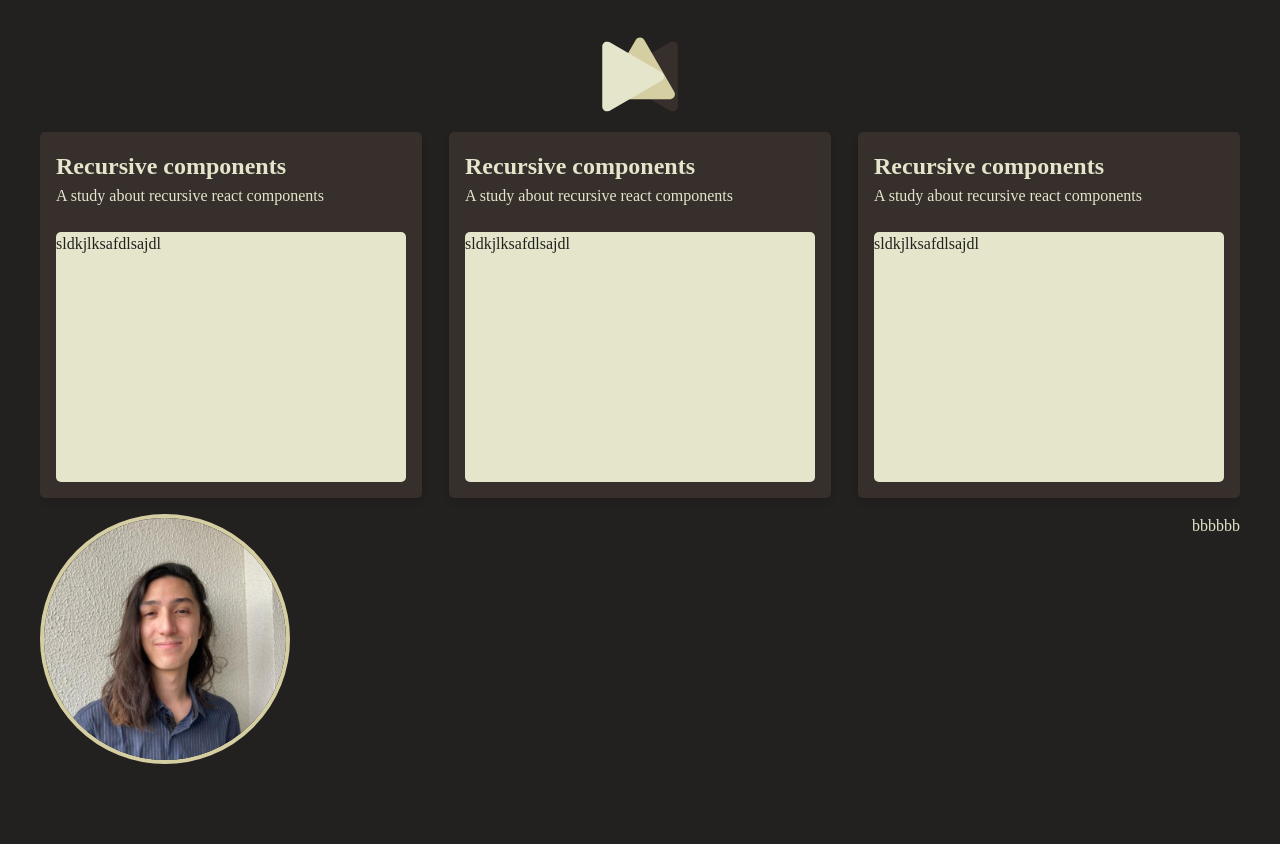
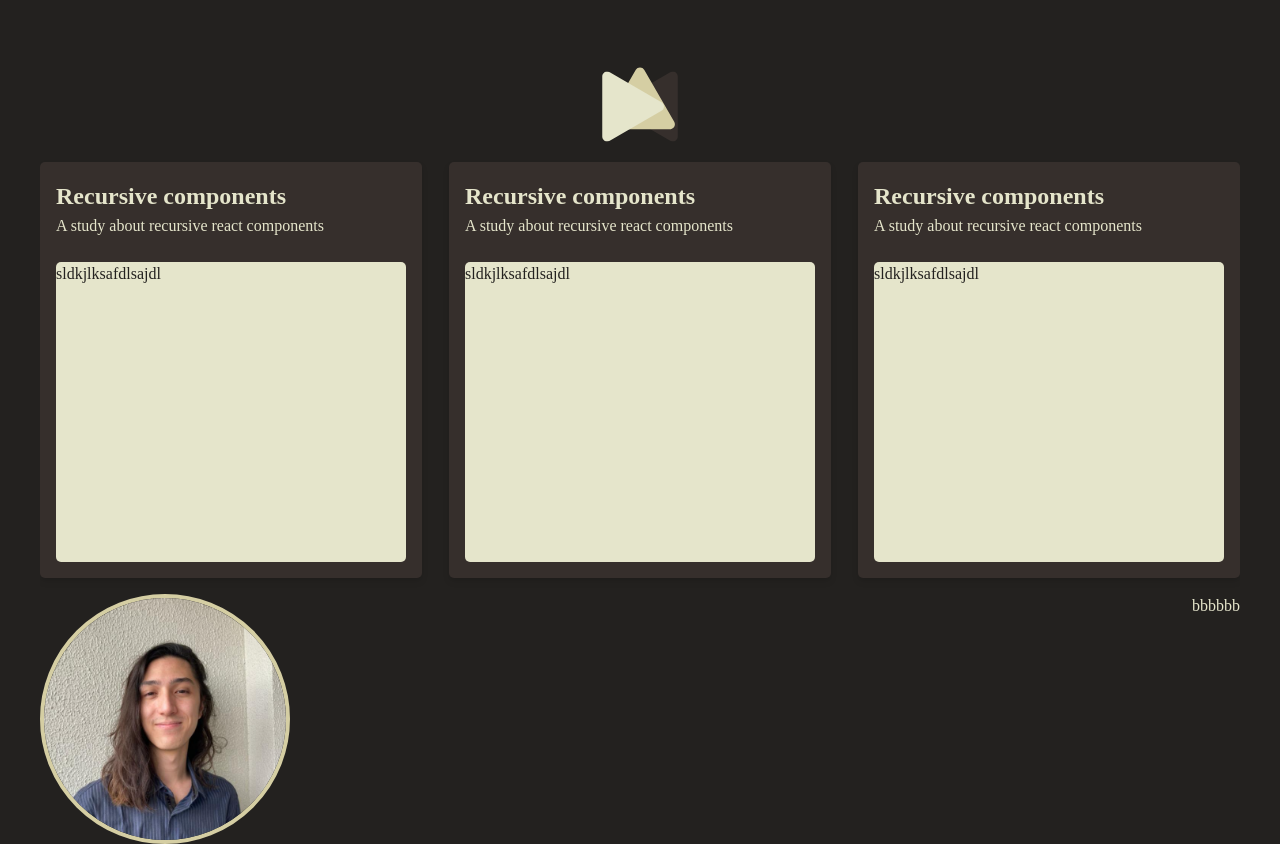
Before and after one commit to GusChenn/portfolio, a Next.js app: page /home in a window 1280 px wide. Before the commit the page ends 800 px from the top, so only its background shows below. Built offline with nearby package versions, Linux system fonts and the light colour scheme; a web font is replaced by a local one.

Commit message:
Fix sizes

```diff
--- a/src/app/home/components/logo/logo.style.tsx
+++ b/src/app/home/components/logo/logo.style.tsx
@@ -44,6 +44,6 @@ export const LogoContainer = styled.div`
   width: 100%;
   justify-content: center;
   align-items: end;
-  min-height: 100px;
+  min-height: 130px;
   margin-bottom: ${STYLES.base.spaces[16]};
 `;
--- a/src/app/home/components/logo/logo.tsx
+++ b/src/app/home/components/logo/logo.tsx
@@ -13,15 +13,14 @@ const Logo = (): React.ReactElement => {
   const [isHovering, setIsHovering] = useState(false);
 
   return (
-    <LogoContainer
-      onMouseEnter={() => setIsHovering(true)}
-      onMouseLeave={() => setIsHovering(false)}
-    >
+    <LogoContainer>
       <RightTriangle
         $isHovering={isHovering}
         $animationDelay={`${DELAY * 0}s`}
         $rotation={`${ROTATION_DEG}deg`}
         $duration={`${FULL_DURATION}s`}
+        onMouseEnter={() => setIsHovering(true)}
+        onMouseLeave={() => setIsHovering(false)}
       >
         <div className='-rotate-90'>
           <Triangle width='70' height='63' fill={STYLES.base.colors.tertiaty} />
@@ -32,6 +31,8 @@ const Logo = (): React.ReactElement => {
         $animationDelay={`${DELAY * 1}s`}
         $rotation={`${ROTATION_DEG}deg`}
         $duration={`${FULL_DURATION - DELAY}s`}
+        onMouseEnter={() => setIsHovering(true)}
+        onMouseLeave={() => setIsHovering(false)}
       >
         <Triangle width='70' height='63' fill={STYLES.base.colors.secondary} />
       </CenterTriangle>
@@ -40,6 +41,8 @@ const Logo = (): React.ReactElement => {
         $animationDelay={`${DELAY * 2}s`}
         $rotation={`${ROTATION_DEG}deg`}
         $duration={`${FULL_DURATION - 2 * DELAY}s`}
+        onMouseEnter={() => setIsHovering(true)}
+        onMouseLeave={() => setIsHovering(false)}
       >
         <div className='rotate-90'>
           <Triangle width='70' height='63' fill={STYLES.base.colors.primary} />
--- a/src/app/home/components/project-card/project-card.tsx
+++ b/src/app/home/components/project-card/project-card.tsx
@@ -11,7 +11,7 @@ const ProjectCard = ({ title, body, content }: ProjectCardProps): React.ReactEle
     <div className='flex h-fit w-fit flex-col rounded-5 bg-tertiaty p-16 align-baseline drop-shadow-md transition ease-in-out hover:drop-shadow-highlight'>
       <div className='font-title text-large font-bold'>{title}</div>
       <div className='mb-24 font-body font-normal'>{body}</div>
-      <div className='h-[250px] w-[350px] rounded-5 bg-primary'>{content}</div>
+      <div className='h-[300px] w-[350px] rounded-5 bg-primary'>{content}</div>
     </div>
   );
 };
--- a/src/app/home/page.tsx
+++ b/src/app/home/page.tsx
@@ -4,7 +4,7 @@ import Footer from './components/footer/footer';
 
 export default function Home() {
   return (
-    <div className='flex w-[1200px] flex-col justify-between'>
+    <div className='flex h-full w-[1200px] flex-col justify-between'>
       <ProjectsBorad />
       <Footer />
     </div>
```
